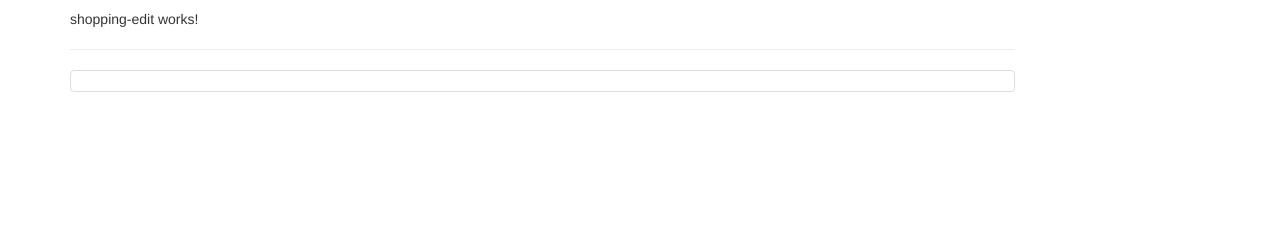
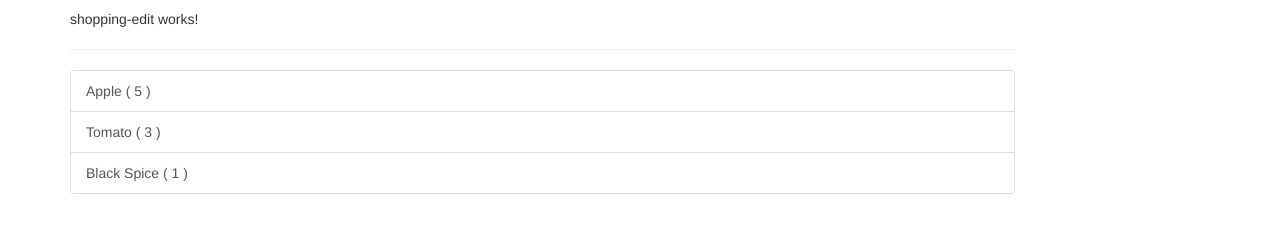
Before and after one commit to MarcosDaNight/Angular-Complete-Guide, an Angular app in the folder project-start/ng4-complete-guide/: page / in a window 1280 px wide. Shown: the part 239-472 px from the top of the page. Built offline with nearby package versions, Linux system fonts and the light colour scheme.

Commit message:
Creating and Outputting the Shopping List

```diff
--- a/project-start/ng4-complete-guide/src/app/shopping-list/shopping-list.component.html
+++ b/project-start/ng4-complete-guide/src/app/shopping-list/shopping-list.component.html
@@ -3,7 +3,12 @@
       <app-shopping-edit></app-shopping-edit>
       <hr>
       <ul class="list-group">
-         <a class="list-group-item" style="cursor: pointer;"></a>
+         <a class="list-group-item"
+         style="cursor: pointer;"
+         *ngFor="let ingredient of ingredients"
+         >
+            {{ ingredient.name }} ( {{ ingredient.amount }} )
+         </a>
       </ul>
    </div>
 </div>
--- a/project-start/ng4-complete-guide/src/app/shopping-list/shopping-list.component.ts
+++ b/project-start/ng4-complete-guide/src/app/shopping-list/shopping-list.component.ts
@@ -1,3 +1,4 @@
+import { Ingredient } from './../shered/ingredient.model';
 import { Component, OnInit } from '@angular/core';
 
 @Component({
@@ -7,7 +8,11 @@ import { Component, OnInit } from '@angular/core';
 })
 export class ShoppingListComponent implements OnInit {
 
-  ingredientes = [];
+  ingredients: Ingredient[] = [
+    new Ingredient('Apple', 5),
+    new Ingredient('Tomato', 3),
+    new Ingredient('Black Spice', 1)
+  ];
 
   constructor() { }
 
```
